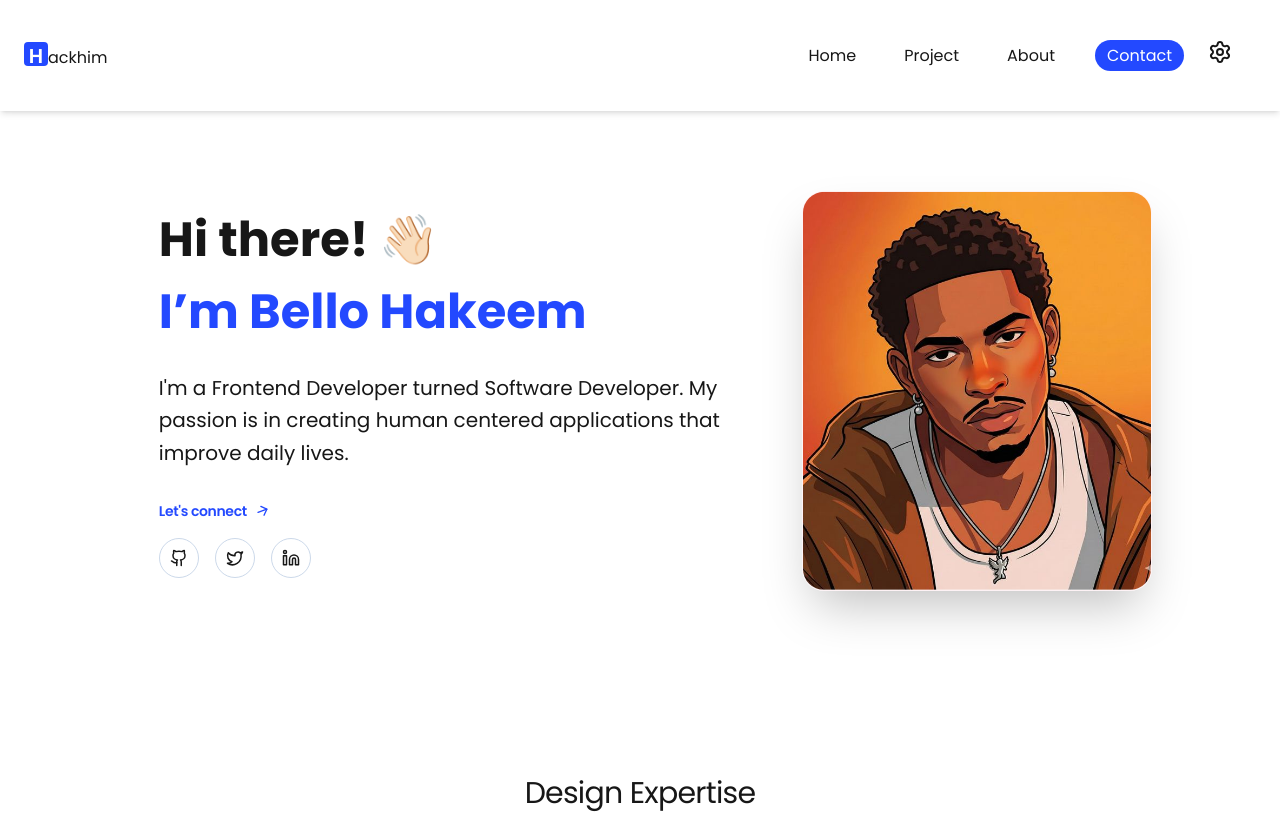
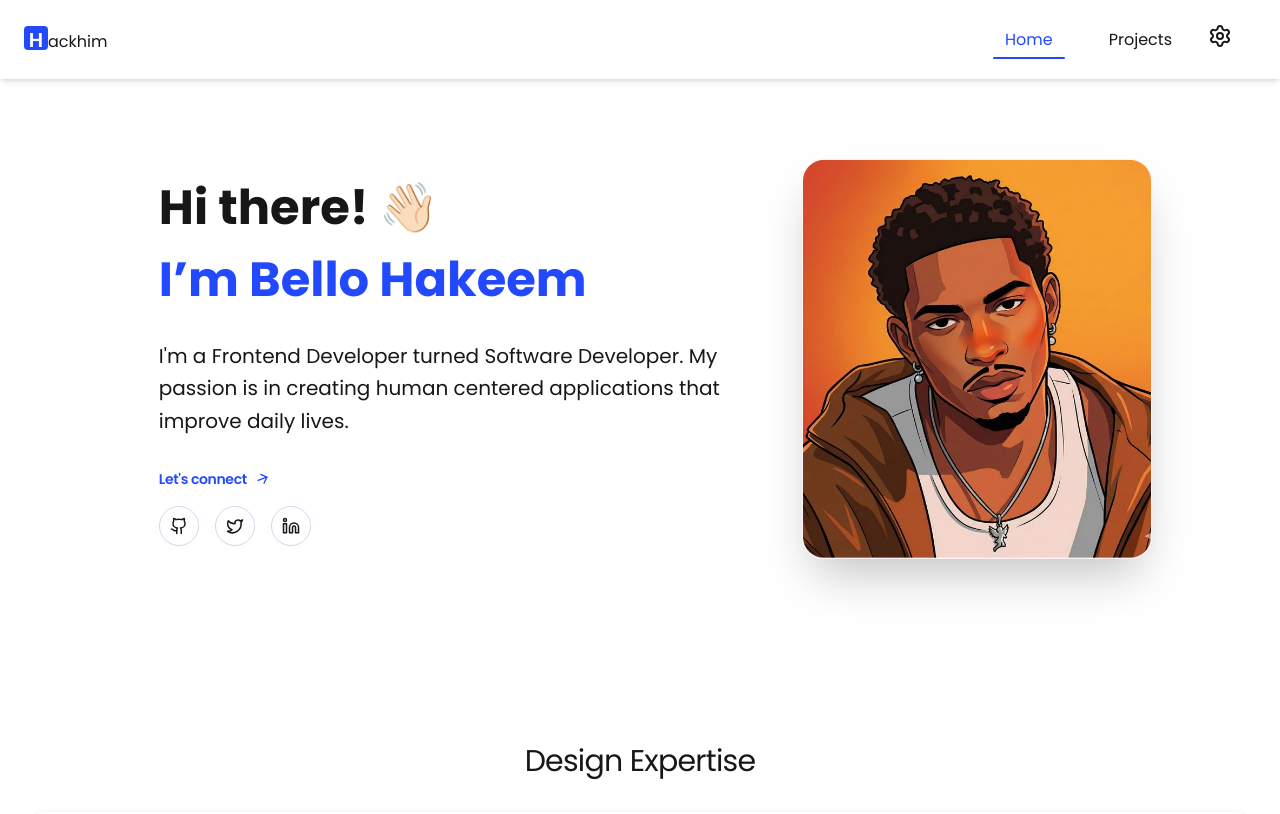
Before and after one commit to Cleve-keem/Portfolios, a Next.js app: page / in a window 1280 px wide. Shown: the top 814 px of the page. Built offline with nearby package versions, Linux system fonts and the light colour scheme.

Commit message:
chore: implemented intersection Observer for section observation and smooth scroll

```diff
--- a/src/app/globals.css
+++ b/src/app/globals.css
@@ -169,6 +169,10 @@
   body {
     @apply bg-background text-foreground font-sans antialiased;
   }
+
+  section {
+    scroll-margin-top: 50px;
+  }
 }
 
 @layer utilities {
--- a/src/app/layout.tsx
+++ b/src/app/layout.tsx
@@ -18,7 +18,7 @@ export default function RootLayout({
   children: React.ReactNode;
 }>) {
   return (
-    <html lang="en" suppressHydrationWarning>
+    <html lang="en" suppressHydrationWarning className="scroll-smooth">
       <head>
         <script
           dangerouslySetInnerHTML={{
--- a/src/components/ThemeToggle.tsx
+++ b/src/components/ThemeToggle.tsx
@@ -59,7 +59,7 @@ const ThemeToggle = () => {
 
   if (!mounted) {
     return (
-      <div className="px-6 py-4">
+      <div className="px-6 py-4 md:py-0">
         <button aria-label="Toggle theme" disabled>
           <Settings className="opacity-50" />
         </button>
@@ -68,7 +68,7 @@ const ThemeToggle = () => {
   }
 
   return (
-    <div className="px-6 py-4">
+    <div className="px-6 py-4 md:py-0">
       <DropdownMenu>
         <DropdownMenuTrigger asChild>
           <button aria-label="Toggle theme outline">
--- a/src/components/header/Header.tsx
+++ b/src/components/header/Header.tsx
@@ -4,18 +4,28 @@ import Logo from "../Logo";
 import { TextAlignEnd } from "lucide-react";
 import Navbar from "./Navbar";
 import { useState } from "react";
+import { navItems } from "@/constants/navItems";
+import { useActiveSection } from "@/hooks/useActiveSection";
 
 export default function Header() {
   const [openNav, setOpenNav] = useState<boolean>(false);
+
+  const sectionIds = navItems.map((item) => item.path.replace("#", ""));
+  const activeSection = useActiveSection(sectionIds);
 
   return (
     <header className="sticky top-0 p-6 shadow-md backdrop-blur-2xl z-1000 transition-all duration-300">
       <div className="w-full max-w-360 flex items-center mx-auto">
         <Logo />
         <TextAlignEnd onClick={() => setOpenNav(true)} className="md:hidden" />
-        <Navbar type="mobile" open={openNav} closeFn={setOpenNav} />
+        <Navbar
+          type="mobile"
+          open={openNav}
+          closeFn={setOpenNav}
+          activeSection={activeSection}
+        />
         {/* Desktop nav */}
-        <Navbar type="desktop" />
+        <Navbar type="desktop" activeSection={activeSection} />
       </div>
     </header>
   );
--- a/src/components/header/Navbar.tsx
+++ b/src/components/header/Navbar.tsx
@@ -17,7 +17,8 @@ export default function Navbar({
   open,
   closeFn,
   type = "mobile",
-}: SidebarProps) {
+  activeSection,
+}: SidebarProps & { activeSection?: string }) {
   if (type == "mobile")
     return (
       <aside
@@ -30,9 +31,13 @@ export default function Navbar({
         <nav className="p-6 flex-1">
           <ul className="space-y-7 flex-1">
             {navItems.map((item, id) => {
+              const isActive = activeSection === item.path.replace("#", "");
               const Icon = item?.icon;
               return (
-                <li className="flex items-center gap-4 text-xl" key={id}>
+                <li
+                  className={`flex items-center gap-4 text-xl ${isActive ? "text-brand" : "text-content-muted"}`}
+                  key={id}
+                >
                   {Icon && <Icon className="text-inherit" />}
                   <Link href={item.path} className={`text-inherit`}>
                     {item.label}
@@ -79,7 +84,7 @@ export default function Navbar({
     return (
       <nav className="hidden md:flex md:items-center">
         <div className="space-x-8">
-          {navItems.map((item, i) => (
+          {/* {navItems.map((item, i) => (
             <Link
               key={i}
               href={item.path}
@@ -89,7 +94,33 @@ export default function Navbar({
                 {item.label}
               </motion.span>
             </Link>
-          ))}
+          ))} */}
+          {navItems.map((item, i) => {
+            const isActive = activeSection === item.path.replace("#", "");
+
+            return (
+              <Link
+                key={i}
+                href={item.path}
+                className={`relative px-3 py-1 transition-colors duration-300 ${
+                  isActive ? "text-brand" : "hover:text-brand/70"
+                } ${item.label === "Contact" ? "bg-brand rounded-full text-white px-4" : ""}`}
+              >
+                {item.label}
+
+                {/* Animated underline for active state */}
+                {isActive && item.label !== "Contact" && (
+                  <motion.div
+                    layoutId="activeSectionIndicator"
+                    className="absolute -bottom-1 left-0 right-0 h-0.5 bg-brand rounded-full"
+                    initial={{ opacity: 0 }}
+                    animate={{ opacity: 1 }}
+                    transition={{ type: "spring", stiffness: 380, damping: 30 }}
+                  />
+                )}
+              </Link>
+            );
+          })}
         </div>
         <ThemeToggle />
       </nav>
--- a/src/components/hero/HeroSection.jsx
+++ b/src/components/hero/HeroSection.jsx
@@ -88,7 +88,7 @@ export default function HeroSection() {
                 </Link>
                 <motion.span
                   variants={{
-                    hover: { rotate: 0, width: "18px" },
+                    hover: { rotate: 0 },
                   }}
                   initial={{ rotate: -20 }}
                   transition={{
--- /dev/null
+++ b/src/hooks/useActiveSection.tsx
@@ -0,0 +1,34 @@
+"use client";
+
+import { useEffect, useState } from "react";
+
+export function useActiveSection(sectionIds: string[]) {
+  const [activeSection, setActiveSection] = useState<string>("");
+
+  useEffect(() => {
+    const observerOptions = {
+      root: null,
+      rootMargin: "-20% 0px -70% 0px",
+      threshold: 0,
+    };
+
+    const handleIntersect = (entries: IntersectionObserverEntry[]) => {
+      entries.forEach((entry) => {
+        if (entry.isIntersecting) {
+          setActiveSection(entry.target.id);
+        }
+      });
+    };
+
+    const observer = new IntersectionObserver(handleIntersect, observerOptions);
+
+    sectionIds.forEach((id) => {
+      const element = document.getElementById(id);
+      if (element) observer.observe(element);
+    });
+
+    return () => observer.disconnect();
+  }, [sectionIds]);
+
+  return activeSection;
+}
```
Also changed, not shown: src/constants/navItems.ts (+4 -4 lines).
